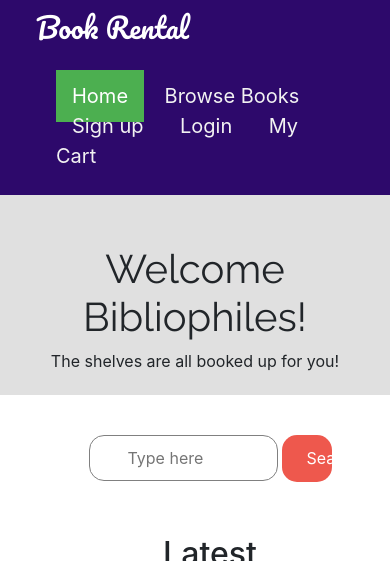
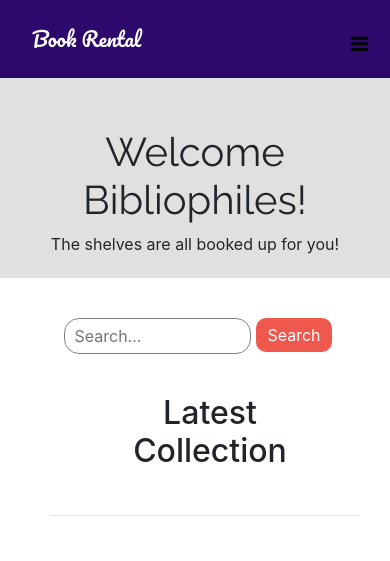
Before and after one commit to nusrat-m-borsha/Book-Rental-CSE482.3, a PHP site: page /homepage.html in a window 390 px wide. Shown: the top 561 px of the page. Run offline with PHP 8.4, Linux system fonts and the light colour scheme; some libraries are stand-ins or nearby versions.

Commit message:
add responsiveness to homepage

```diff
--- a/homepage.css
+++ b/homepage.css
@@ -3,51 +3,44 @@ body{
   margin: 0;
 }
 
-/*********Navbar***********/
+/*********navbar***********/
 .navbar{
   background-color: #2d096b;
 }
 
-.logo{
-  float:left;
-  margin: 3px 10px 3px 20px;
-  font-family: 'Pacifico';
-  color: white;
-  font-size: 24px;
+.navbar-nav a{
+  border-bottom: 1px solid transparent;
+  color: #fff;
 }
 
-*{
-  transition:all 0.3s ease-in-out;
+.navbar-nav a:hover,
+.navbar-nav a:active{
+  border-bottom: 1px solid #5fdb8f;
+  color: #fff;
 }
 
-nav{
-  float:right;
-  margin: 25px 20px 0 0;
+.nav-item,
+.nav-logo a{
+  padding: 1rem;
+  color: #fff;
 }
 
-ul li a{
-  color: white;
-  padding:10px;
-  font-size:20px;
-  color: #f2f2f2;
-  text-align: center;
-  padding: 14px 16px;
+.nav-logo a:hover,
+.nav-logo a:link{
   text-decoration: none;
-}
-li{
-   display: inline;
+  color: #fff;
+  border-bottom: hidden;
 }
 
-nav a:hover {
-  background-color: #ddd;
-  color: black;
-  text-decoration: none;
+.nav-logo{
+  font-family: Pacifico;
 }
+.nav-item a,
+.cart-button a{
+  color: #fff;
+}
+/****************end of navbar styling******************/
 
-nav a.active {
-  background-color: #4CAF50;
-  color: white;
-}
 
 /*********Below Navbar***********/
 
@@ -110,18 +103,20 @@ button:hover {
 .bookheadline{
     padding: 0 30px 20px 40px;
 }
+
 .book-images{
     margin: auto;
 }
 
-img{
+.book-images img{
 
-    width: 15%;
-    height: 15%;
+    width: 10rem;
+    height: 10rem;
     margin: 2rem;
+    cursor: pointer;
 }
 
-img:hover{
+.book-images img:hover{
   opacity: .5;
 }
 /*********Footer***********/
--- a/homepage.html
+++ b/homepage.html
@@ -1,13 +1,13 @@
 <!DOCTYPE html>
 <html>
 <head>
+	<meta name="viewport" content="width=device-width, initial-scale=1, maximum-scale=1">
 	<title>Book Rental</title>
 	<link rel="stylesheet" type="text/css" href="homepage.css">
 	<link href='https://fonts.googleapis.com/css?family=Pacifico' rel='stylesheet'>
 	<link href='https://fonts.googleapis.com/css?family=Source Sans Pro' rel='stylesheet'>
 	<link href='https://fonts.googleapis.com/css?family=Raleway' rel='stylesheet'>
 	<link rel="stylesheet" href="https://cdnjs.cloudflare.com/ajax/libs/font-awesome/4.7.0/css/font-awesome.min.css">
-
     <link rel="stylesheet" href="https://maxcdn.bootstrapcdn.com/bootstrap/4.5.0/css/bootstrap.min.css">
     <link href="http://maxcdn.bootstrapcdn.com/font-awesome/4.1.0/css/font-awesome.min.css" rel="stylesheet">
     <script src="https://ajax.googleapis.com/ajax/libs/jquery/3.5.1/jquery.min.js"></script>
@@ -19,21 +19,36 @@
 </head>
 <body>
 
-    <!----------------------------------Navbar---------------------------------------->
-<div class="navbar">
-	<div class="logo">
-  		<h3>Book Rental</h3>
+   <!----------------------------------Navbar----------------------------------->
+   <header>
+	<nav class="navbar navbar-expand-sm">
+		<!-- Brand/logo -->
+		<div class="nav-logo">
+		<a class="navbar-brand" href="#">Book Rental</a>
 	   </div>
-	<nav>
-  		<ul>
-  			<li><a class="active" href="#home">Home</a></li>
-			<li><a href="#browsebooks">Browse Books</a></li>
-			<li><a href="#signup">Sign up</a></li>
-			<li><a href="#login">Login</a></li>
-			<li><a href="#mycart">My Cart</a></li>
+		<!-- Links -->
+		<button class="navbar-toggler" type="button" data-toggle="collapse" data-target="#collapsibleNavbar">
+		  <span class="navbar-toggler-icon"><i class="fa fa-bars"></i>
+		  </span>
+		</button>
+		<div class="collapse navbar-collapse" id="collapsibleNavbar">
+		<ul class="navbar-nav ml-auto">
+		  <li class="nav-item">
+			<a class="nav-link" href="#">Browse Books</a>
+		  </li>
+		  <li class="nav-item">
+			<a class="nav-link" href="#">Sign up</a>
+		  </li>
+		  <li class="nav-item">
+			<a class="nav-link" href="#">Login</a>
+		  </li>
+		  <li class="nav-item">
+			<a class="nav-link" href="payment.html">My Cart</a>
+		  </li>
 		</ul>
+		</div>
 	</nav>
-</div>
+</header>
     <!----------------------------------Below Navbar----------------------------------->
 <div class="below-navbar">
 	<div class="greeting">
@@ -44,11 +59,19 @@
 	</div>
 </div>
 	<!----------------------------------Search Container------------------------------->
+	<div class="container"></div>
+	  <div class="row">
+		<div class="col-md-1"></div>
+		<div class="col-xs-12 col-sm-12 col-md-10 ">
             <div class="search-container">
              <form>
-  		<input class="search" type="text" placeholder="Type here"/>
+  		       <input class="search" type="text" placeholder="Search..."/>
  		       <button class="button">Search</button>
 			</form>
+			</div>
+		</div>
+		<div class="col-md-1"></div>
+	  </div>
 	</div>
 	<!----------------------------------Books------------------------------------------>
 <div class="books">
@@ -56,17 +79,21 @@
 		<h2>Latest Collection</h2>
 	</div>
 	<hr/>
+	<div class="container"></div>
+	  <div class="row">
+		<div class="col-md-1"></div>
+		<div class="col-xs-12 col-sm-12 col-md-10 ">
 	        <div class="book-images">
-		<img src="1.png" alt="Book 1">
-		<img src="2.png" alt="Book 2">
-		<img src="3.png" alt="Book 3">
-		<img src="4.png" alt="Book 4">
-		<img src="5.png" alt="Book 5">
-		<img src="6.png" alt="Book 6">
-		<img src="7.png" alt="Book 7">
-		<img src="8.png" alt="Book 8">
-		<img src="10.png" alt="Book 10">
-		<img src="11.png" alt="Book 11">
+		        <img src="img/1.png" alt="Book 1">
+		        <img src="img/2.png" alt="Book 2">
+		        <img src="img/3.png" alt="Book 3">
+		        <img src="img/4.png" alt="Book 4">
+		        <img src="img/5.png" alt="Book 5">
+		        <img src="img/6.png" alt="Book 6">
+		        <img src="img/7.png" alt="Book 7">
+		        <img src="img/8.png" alt="Book 8">
+		        <img src="img/10.png" alt="Book 10">
+		        <img src="img/11.png" alt="Book 11">
 	</div>
 </div>
 	<!----------------------------------Footer----------------------------------------->
--- /dev/null
+++ b/media_queries.css
@@ -0,0 +1,33 @@
+@media only screen and (max-width: 600px) {
+    /*******************************/
+    /**********Home page************/
+    /*******************************/
+    .search-container{
+        margin: auto;
+        padding: 40px 0 0 5px;
+        width: 70%;
+        height: 30px;
+     }
+
+    .search {
+        float: left;
+        width: 70%;
+        border-radius: 15px;
+        border: 1px solid grey;
+        padding: 5px 10px;
+    }
+
+    .button{
+        float: right;
+        width: 28%;
+        background-color: #ee584d;
+        border: none;
+        color: white;
+        padding: 5px 5px;
+        text-align: center;
+        font-size: 16px;
+        border-radius: 10px;
+        cursor: pointer;
+      }
+
+  }
```
Also changed, not shown: signup.css (+24 -30 lines), signup.html (+31 -15 lines), 1.png (deleted), 10.png (deleted), 11.png (deleted), 2.png (deleted), 3.png (deleted), 4.png (deleted), 16 other files. Lines whose indentation alone changed are shown as unchanged.
